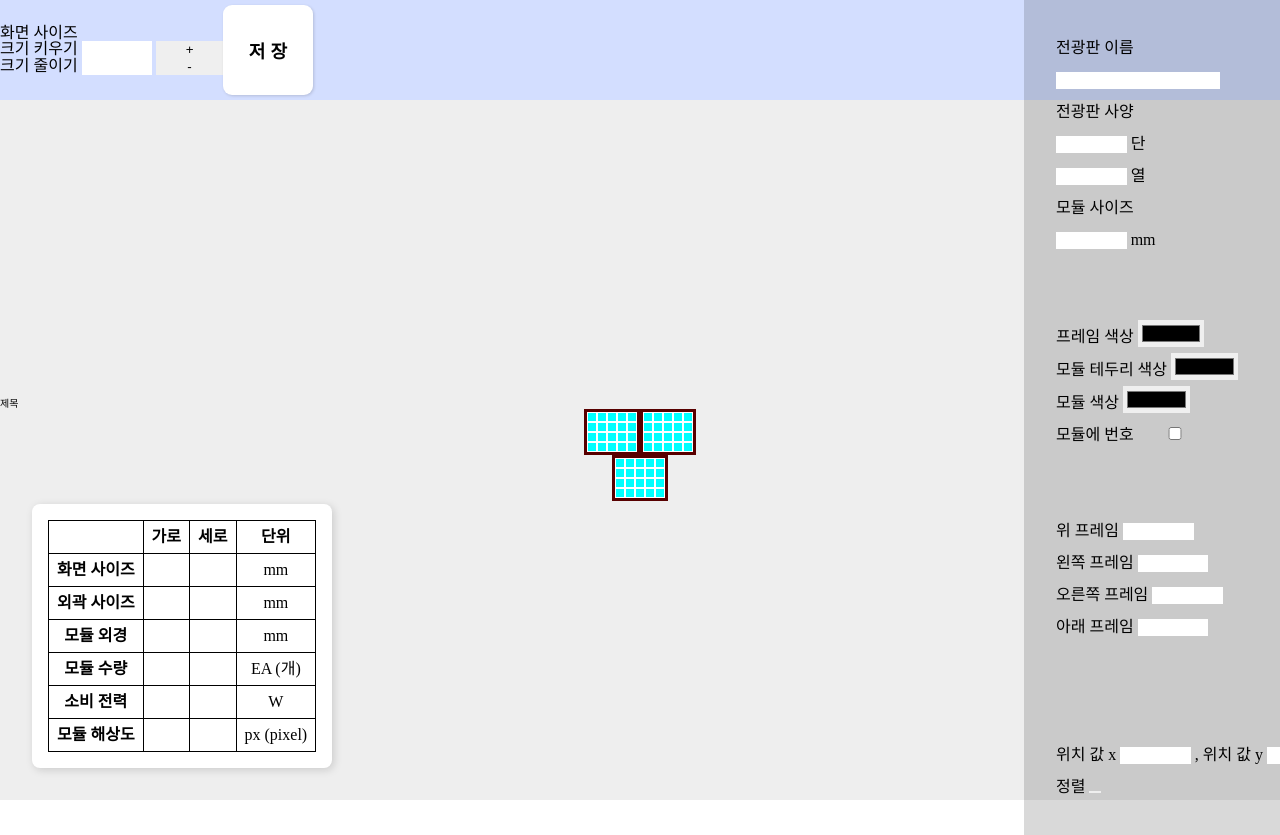
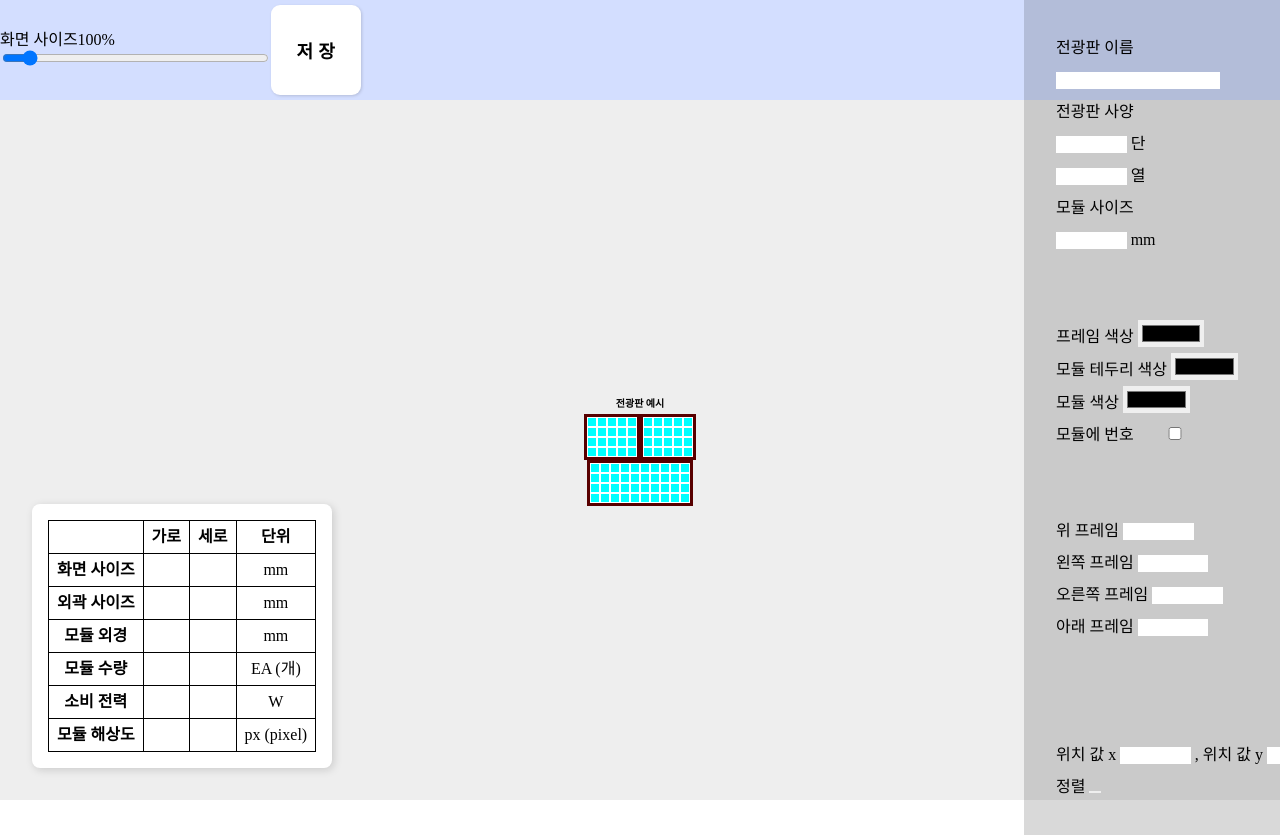
Before and after one commit to mineclover/LED_floorplan, a website: page index.html in a window 1280 px wide. Shown: the top 835 px of the page. Drawn offline with Linux system fonts and the light colour scheme.

Commit message:
크기 입력 방식 변경

```diff
--- a/index.css
+++ b/index.css
@@ -1,10 +1,20 @@
 :root {
   --main-size:10px;
-
+  --moudle-size:100%;
+  /* 모듈 사이즈는 main-size * moudle-size */
+  /* 1cm는  */
 }
 
 article{
 
+}
+
+
+div.size-controller p {
+  display: inline-block;
+}
+div.size-controller span {
+  display: inline-block;
 }
 
 
@@ -30,7 +40,7 @@ header {
   height: 100px;
   font-size: 16px;
   align-items: center;
-
+  z-index: 100;
 }
 
 aside {
@@ -76,6 +86,10 @@ input {
   width: 5em;
 }
 
+input#viewSizeControll {
+  width: 20em;
+}
+
 input#ledName {
   width: 12em;
 }
@@ -103,8 +117,11 @@ article {
 
 }
 
-.title {
+.view .title {
   flex-basis: 100%;
+  text-align: center;
+  line-height: 2em;
+  font-weight: bold;
 }
 
 .silce {
@@ -116,7 +133,7 @@ html {
   box-sizing: border-box;
 }
 
-.c{
+.case{
   border: 0.3em solid rgb(88, 0, 0);
 
 
@@ -139,7 +156,7 @@ div{
   align-items: center;
 }
 
-div.col{
+div.column{
   display: flex;
 }
 
--- a/index.html
+++ b/index.html
@@ -9,16 +9,14 @@
 </head>
 <body>
   <header class="header">
-    <div>
-      <p>화면 사이즈</p>
-      <label for="viewSizeUp">크기 키우기</label>
+    <div class="size-controller">
+      <div class="title"><p>화면 사이즈</p><span class="size-live">100%</span></div>
 
-      <input type="text" id="">
-      <input id="viewSizeUp" type="button" value="+" onclick="plusSize(1)" onmousewheel="plusSize(1)">
-      <br>
-      <label for="viewSizeDown">크기 줄이기</label>
-      <input type="text" id="">
-      <input id="viewSizeDown" type="button" value="-" onclick="minusSize(1)" onmousewheel="minusSize(1)">
+      <input id="viewSizeControll" type="range" name="viewSizeControll"
+    min="2" max="100" value="10" step="1" onchange="viewSize()">
+    <!-- 사이즈 조절하다 왜 안되나 했더니 커져서 가려짐 -->
+    <!-- range https://developer.mozilla.org/en-US/docs/Web/HTML/Element/input/range -->
+
 
     </div>
     <div>
@@ -103,10 +101,10 @@
 
 
   <div class="view">
-    <div class="title"><p>제목</p></div>
+    <div class="title"><p>전광판 예시</p></div>
     <article>
-      <div class="c">
-        <div class="col">
+      <div id="part001" class="case">
+        <div class="column">
           <div class="module"></div>
           <div class="module"></div>
           <div class="module"></div>
@@ -114,7 +112,7 @@
           <div class="module"></div>
 
         </div>
-        <div class="col">
+        <div class="column">
           <div class="module"></div>
           <div class="module"></div>
           <div class="module"></div>
@@ -123,7 +121,7 @@
 
 
         </div>
-        <div class="col">
+        <div class="column">
           <div class="module"></div>
           <div class="module"></div>
           <div class="module"></div>
@@ -131,7 +129,7 @@
           <div class="module"></div>
 
         </div>
-        <div class="col">
+        <div class="column">
           <div class="module"></div>
           <div class="module"></div>
           <div class="module"></div>
@@ -146,8 +144,8 @@
     </article>
 
     <article>
-      <div class="c">
-        <div class="col">
+      <div class="case">
+        <div class="column">
           <div class="module"></div>
           <div class="module"></div>
           <div class="module"></div>
@@ -155,7 +153,7 @@
           <div class="module"></div>
 
         </div>
-        <div class="col">
+        <div class="column">
           <div class="module"></div>
           <div class="module"></div>
           <div class="module"></div>
@@ -164,7 +162,7 @@
 
 
         </div>
-        <div class="col">
+        <div class="column">
           <div class="module"></div>
           <div class="module"></div>
           <div class="module"></div>
@@ -172,7 +170,7 @@
           <div class="module"></div>
 
         </div>
-        <div class="col">
+        <div class="column">
           <div class="module"></div>
           <div class="module"></div>
           <div class="module"></div>
@@ -188,16 +186,13 @@
     </article>
     <div class="silce"></div>
     <article>
-      <div class="c">
-        <div class="col">
+      <div class="case">
+        <div class="column">
           <div class="module"></div>
           <div class="module"></div>
           <div class="module"></div>
           <div class="module"></div>
           <div class="module"></div>
-
-        </div>
-        <div class="col">
           <div class="module"></div>
           <div class="module"></div>
           <div class="module"></div>
@@ -206,20 +201,47 @@
 
 
         </div>
-        <div class="col">
+        <div class="column">
+          <div class="module"></div>
+          <div class="module"></div>
+          <div class="module"></div>
+          <div class="module"></div>
+          <div class="module"></div>
           <div class="module"></div>
           <div class="module"></div>
           <div class="module"></div>
           <div class="module"></div>
           <div class="module"></div>
 
+
+
         </div>
-        <div class="col">
+        <div class="column">
           <div class="module"></div>
           <div class="module"></div>
           <div class="module"></div>
           <div class="module"></div>
           <div class="module"></div>
+          <div class="module"></div>
+          <div class="module"></div>
+          <div class="module"></div>
+          <div class="module"></div>
+          <div class="module"></div>
+
+
+        </div>
+        <div class="column">
+          <div class="module"></div>
+          <div class="module"></div>
+          <div class="module"></div>
+          <div class="module"></div>
+          <div class="module"></div>
+          <div class="module"></div>
+          <div class="module"></div>
+          <div class="module"></div>
+          <div class="module"></div>
+          <div class="module"></div>
+
 
         </div>
 
--- a/index.js
+++ b/index.js
@@ -2,12 +2,22 @@ var mainSzie = 9;
 function plusSize(num){
   let root = document.documentElement;
   mainSzie += num;
+  if(mainSzie < 2) {mainSzie = 2;};
   root.style.setProperty(`--main-size`,`${mainSzie}px`);
 }
 function minusSize(num){
   let root = document.documentElement;
-  let data = root.style.getPropertyValue(`--main-size`);
+  //let data = root.style.getPropertyValue(`--main-size`);
   mainSzie -= num;
+  if(mainSzie < 2) {mainSzie = 2;};
+  root.style.setProperty(`--main-size`,`${mainSzie}px`);
+}
+
+function viewSize(){
+  let root = document.documentElement;
+  let i = document.querySelector('#viewSizeControll').value;
+  mainSzie = i;
+
   root.style.setProperty(`--main-size`,`${mainSzie}px`);
 }
 
```
